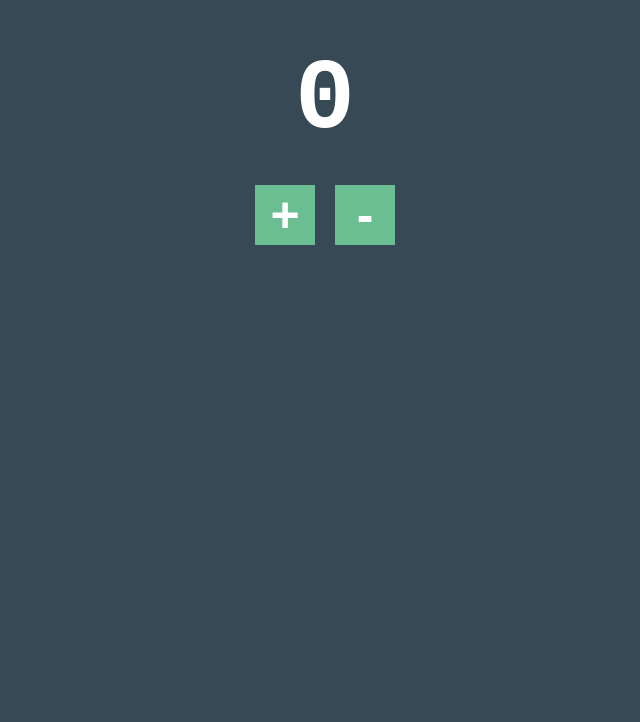
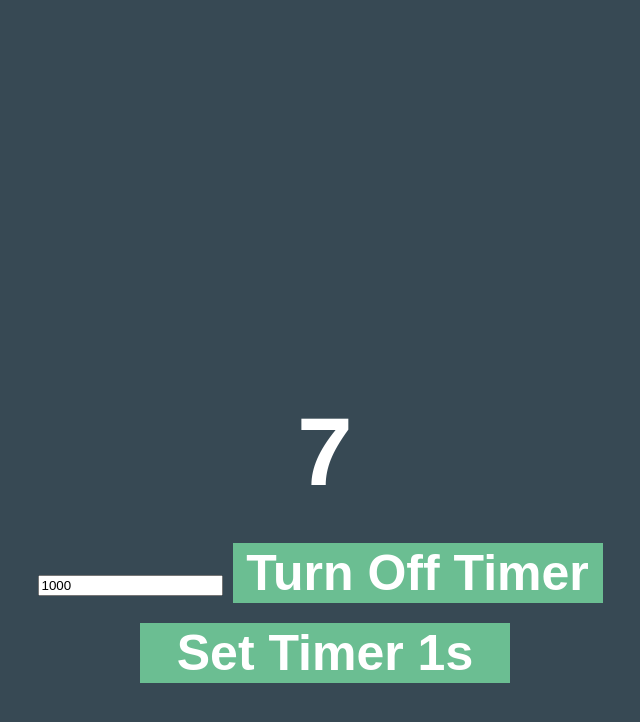
Before and after one commit to htcongvn/react-learning, a React (Create React App) app: page / in a window 1280 px wide. Shown: the part 136-858 px from the top of the page, without its empty margins (315-955 px from the left). Before the commit the page ends 800 px from the top, so only its background shows below. Built offline with nearby package versions, Linux system fonts and the light colour scheme.

Commit message:
React hooks: useState, useEffect, useRef and Custom Hook - useInterval

```diff
--- a/public/styles.css
+++ b/public/styles.css
@@ -2,7 +2,7 @@ body {
   font: normal 14px/100% "Andale Mono", AndaleMono, monospace;
   color: #fff;
   padding: 50px;
-  width: 300px;
+  width: 70%;
   margin: 0 auto;
   background-color: #374954;
   text-align: center;
@@ -20,7 +20,7 @@ button {
   display: inline-block;
   background-color: #6bbe92;
   border: 0;
-  width: 60px;
+  width: 370px;
   margin: 10px;
   text-align: center;
   color: #fff;
--- a/src/components/App.jsx
+++ b/src/components/App.jsx
@@ -1,21 +1,60 @@
-import React, { useState } from "react";
+import React, { useState, useEffect, useRef } from "react";
+
+function useInterval(callback, delay) {
+  const savedCallback = useRef();
+
+  // Remember the latest callback.
+  useEffect(() => {
+    savedCallback.current = callback;
+  }, [callback]);
+
+  // Set up the interval.
+  useEffect(() => {
+    function tick() {
+      savedCallback.current();
+    }
+    if (delay !== null) {
+      let id = setInterval(tick, delay);
+      return () => clearInterval(id);
+    }
+  }, [delay]);
+}
 
 function App() {
-  const [count, setCount] = useState(0);
+  //const now = new Date().toLocaleTimeString()
+  const [time, setTime] = useState(0);
+  const [delay, setDelay] = useState(1000);
+  const [isRunning, setIsRunning] = useState(true);
 
-  function increaseCount() {
-    setCount(count + 1);
+  useEffect(() => {
+    document.title = `Delay is just updated to ${delay} ms`;
+  }, [delay]); // Only re-run this effect if delay changes , aka. browser tab title is just updated once delay changes
+
+  useInterval(
+    () => {
+      // Your custom logic here
+      setTime(time + 1);
+    },
+    isRunning ? delay : null
+  ); // Only re-run this custom hook if delay changes, aka a new interval will be set once delay changes
+
+  function handleDelayChange(e) {
+    setDelay(Number(e.target.value));
   }
-
-  function decreaseCount() {
-    setCount(count - 1);
+  function handleToggleTimeChange() {
+    setIsRunning(!isRunning);
   }
 
   return (
     <div className="container">
-      <h1>{count}</h1>
-      <button onClick={increaseCount}>+</button>
-      <button onClick={decreaseCount}>-</button>
+      <h1>{time}</h1>
+      <input value={delay} onChange={handleDelayChange} />
+      <button onClick={handleToggleTimeChange}>
+        {isRunning ? "Turn Off" : "Turn On"} Timer
+      </button>
+      <button onClick={handleDelayChange} value="1000">
+        Set Timer 1s
+      </button>
     </div>
   );
 }
```
Also changed, not shown: src/index.js (+17 -0 lines).
